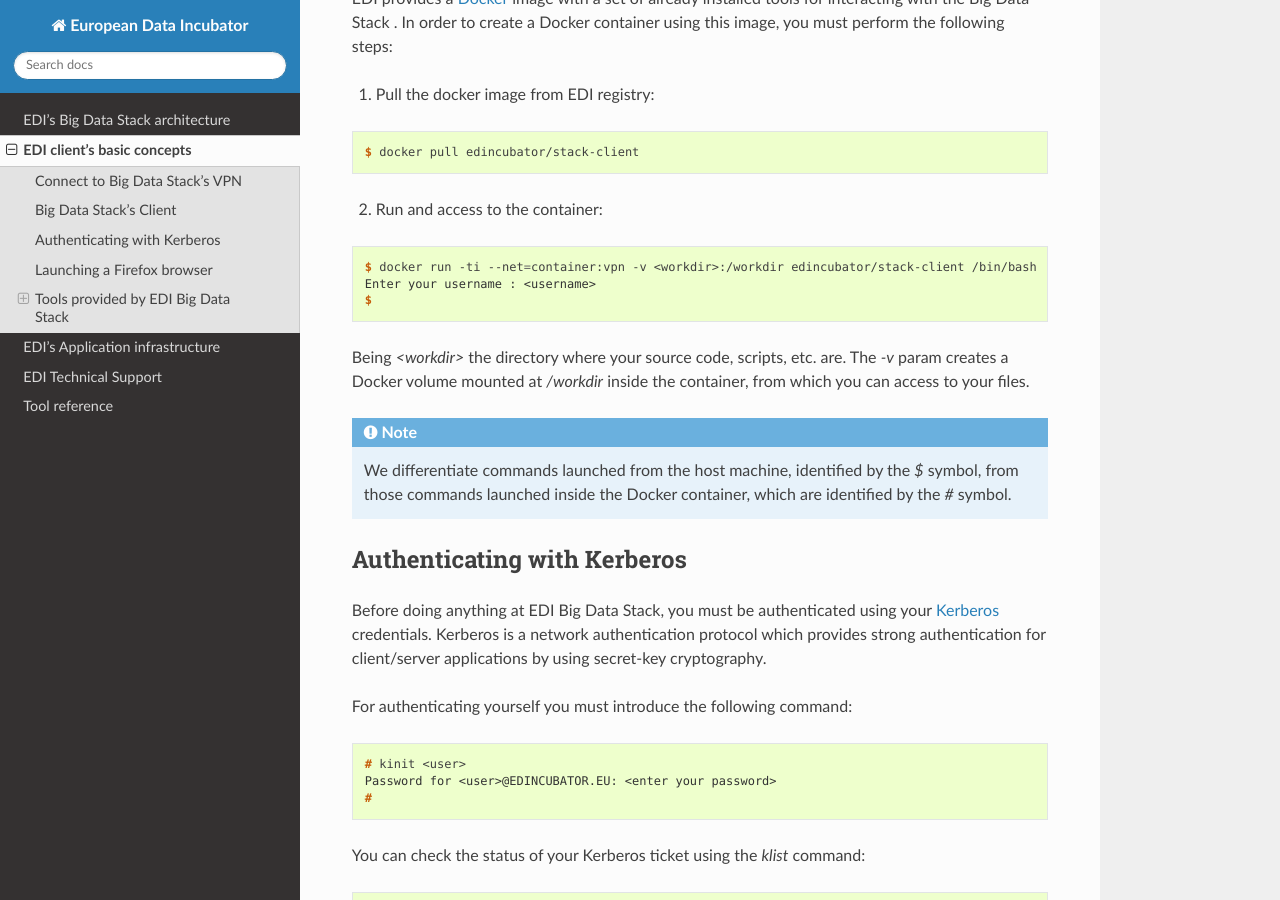
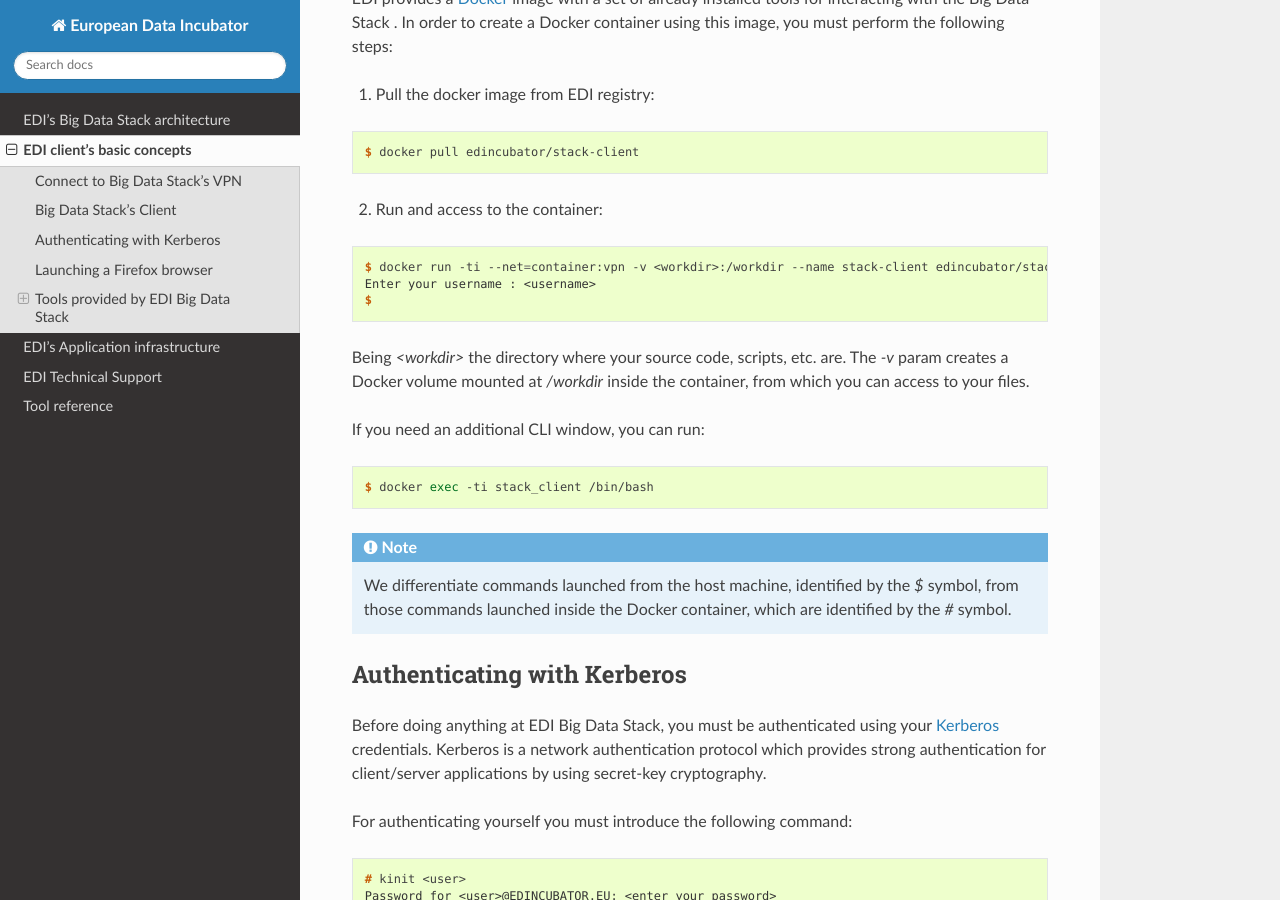
Before and after one commit to edincubator/edi-doc, a Sphinx documentation site: the page built from source/big-data-stack/basic-concepts.rst, in a window 1280 px wide and 900 px high, scrolled down 810 px. Built offline with Sphinx 7.4.7 and the Read the Docs theme 2.0.0, drawn with Linux system fonts in a browser that asks for light colours.

Commit message:
Explaining how to launch an additional docker cli

```diff
--- a/source/big-data-stack/basic-concepts.rst
+++ b/source/big-data-stack/basic-concepts.rst
@@ -48,13 +48,19 @@ container using this image, you must perform the following steps:
 
 .. code-block :: console
 
-  $ docker run -ti --net=container:vpn -v <workdir>:/workdir edincubator/stack-client /bin/bash
+  $ docker run -ti --net=container:vpn -v <workdir>:/workdir --name stack-client edincubator/stack-client /bin/bash
   Enter your username : <username>
   $
 
 Being `<workdir>` the directory where your source code, scripts, etc. are.
 The `-v` param creates a Docker volume mounted at `/workdir` inside the container,
 from which you can access to your files.
+
+If you need an additional CLI window, you can run:
+
+.. code-block :: console
+
+  $ docker exec -ti stack_client /bin/bash
 
 .. note::
 
```
